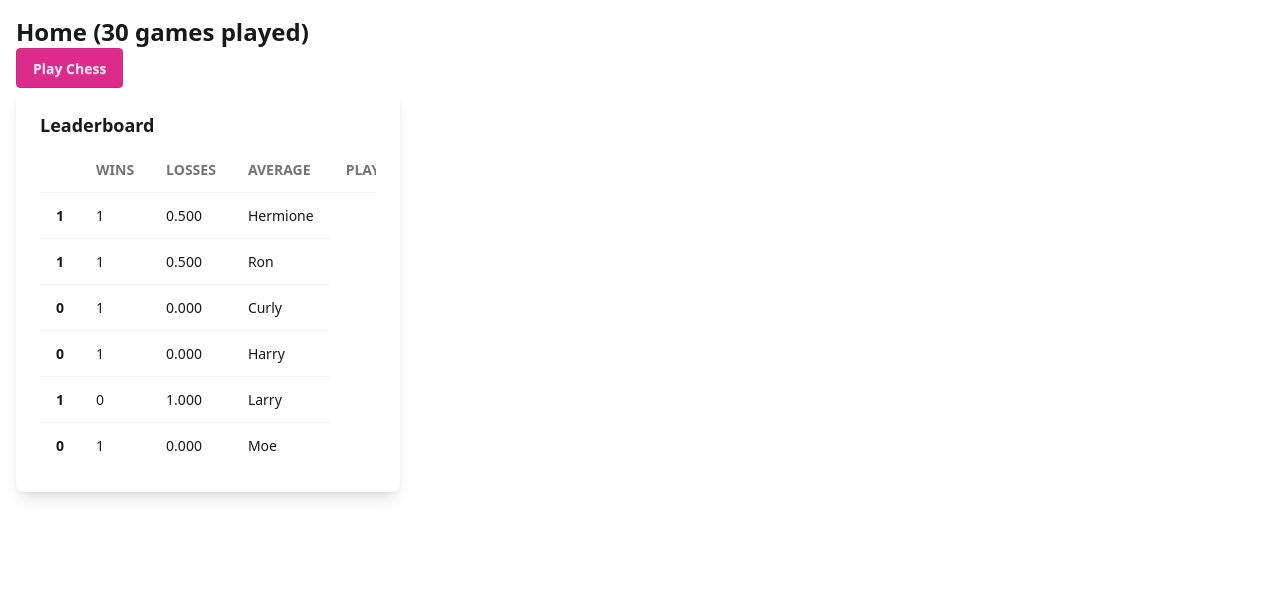
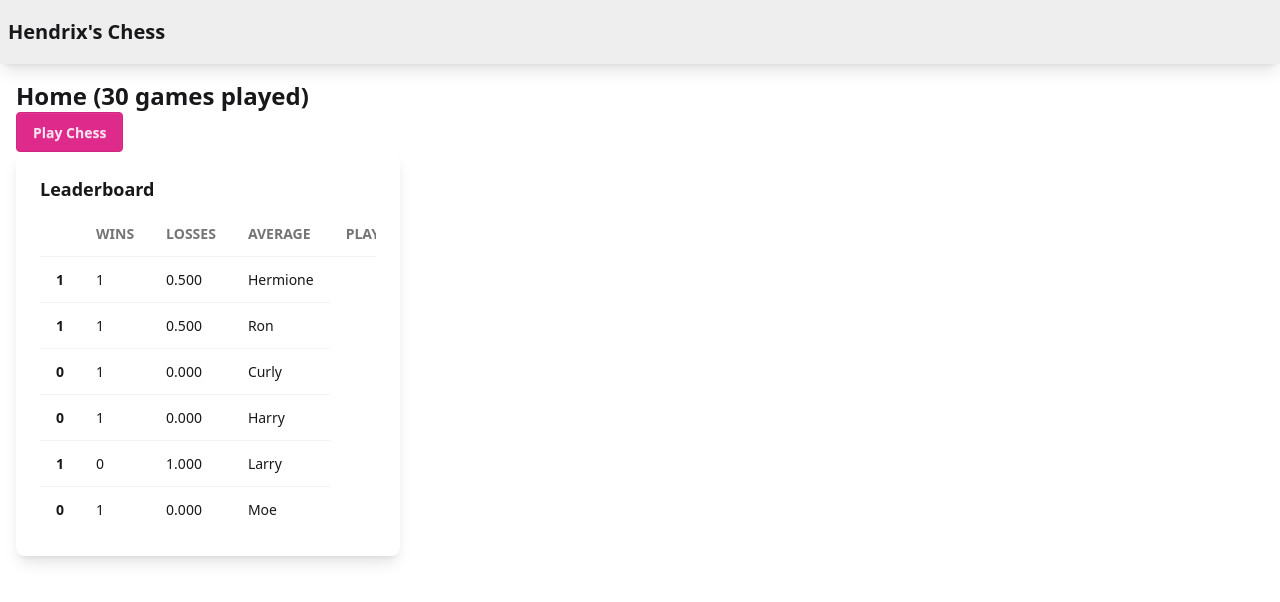
Before and after one commit to 2025-spring-adv-fe/tca-hendrix-chess, a React (Vite) app: page / in a window 1280 px wide. Shown: the top 602 px of the page. Built offline with nearby package versions, Linux system fonts and the light colour scheme; the HTML template or start-up script is replaced by a standard one.

Commit message:
Added placeholder navbar!

```diff
--- a/src/App.tsx
+++ b/src/App.tsx
@@ -64,8 +64,15 @@ const App = () => {
 
 
   return (
+
     <div
-    className='p-4'>
+    className='p-0'>
+      <div className="navbar bg-base-300 shadow-lg">
+        <h1 className="text-xl font-bold">
+          Hendrix's Chess
+        </h1>
+      </div>
+      <div className='p-4'>
       <HashRouter>
           <Routes>
             <Route
@@ -100,6 +107,8 @@ const App = () => {
             />
           </Routes>
         </HashRouter>
+
+      </div>
     </div>
 
   )
```
Lines whose indentation alone changed are shown as unchanged.
